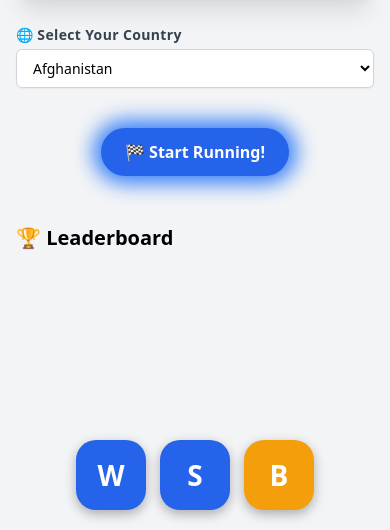
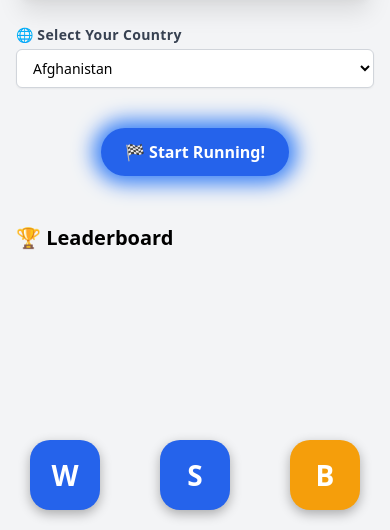
Before and after one commit to bar-with-tea/worldsprintrun, a plain HTML site: page index.html in a window 390 px wide. Shown: the part 314-844 px from the top of the page. Drawn offline with nearby package versions, Linux system fonts and the light colour scheme.

Commit message:
Buttons spacing added for smartphone

```diff
--- a/index.html
+++ b/index.html
@@ -120,7 +120,7 @@
       left: 50%;
       transform: translateX(-50%);
       display: flex;
-      gap: 14px;
+      gap: 60px;
       z-index: 9999;
     }
     #mobileControls button {
```
